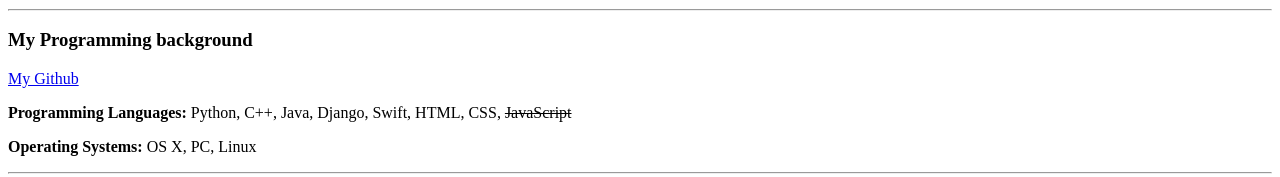
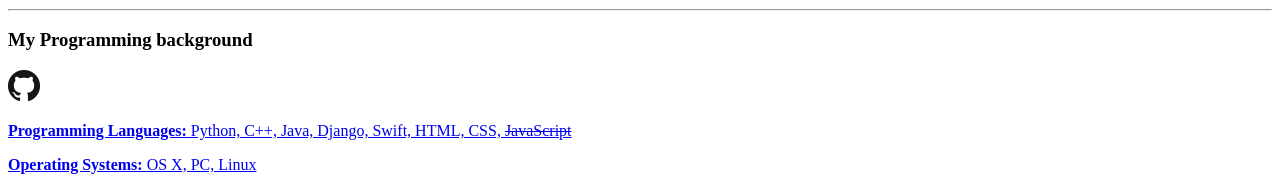
Before and after one commit to brianyan/MyWebsites, a plain HTML site: page 1. HTML/portfolio.html in a window 1280 px wide. Shown: the part 796-973 px from the top of the page. Drawn offline with Linux system fonts and the light colour scheme.

Commit message:
Added Github logo

```diff
--- a/1. HTML/index.html
+++ b/1. HTML/portfolio.html
@@ -25,9 +25,9 @@ single step." />
 		<iframe width="560" height="315" src="https://www.youtube.com/embed/UcAojhbxTCA" frameborder="0" allowfullscreen></iframe>
 
 	<hr> </hr>
-
+	<!-- Programming background and links to social media -->
  	<h3> My Programming background </h3>
- 	<a href="http://www.github.com/brianyan" target="_blank"> My Github </a>
+ 	<a href="http://www.github.com/brianyan" target="_blank"> <img border="0" src="images/GitHublogo32px.png" </a>
  	<p> <strong> Programming Languages: </strong> Python, C++, Java, Django, Swift, HTML, CSS, <strike> JavaScript </strike> </p>
 	<p> <strong> Operating Systems: </strong> OS X, PC, Linux </p>
 	<hr> </hr>
```
Also changed, not shown: 1. HTML/images/GitHubLogo32px.png (added), 1. HTML/images/GitHublogo64x64.png (added).
